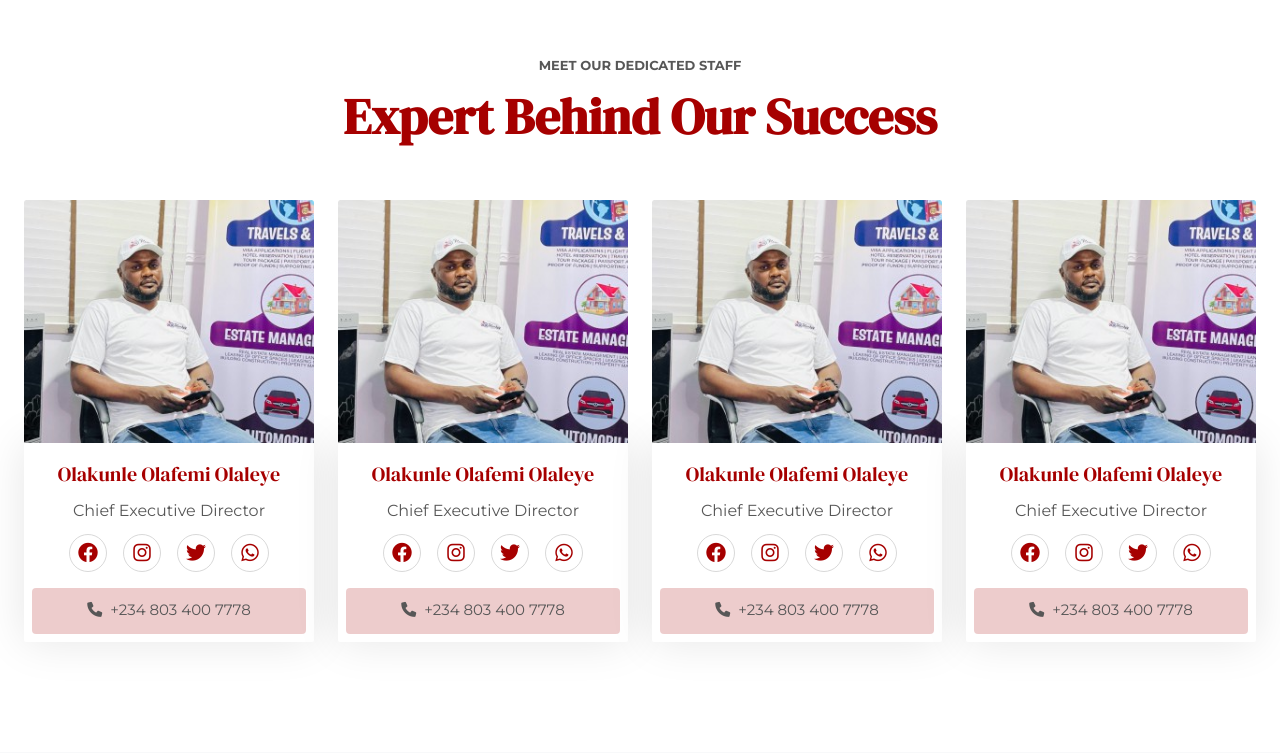
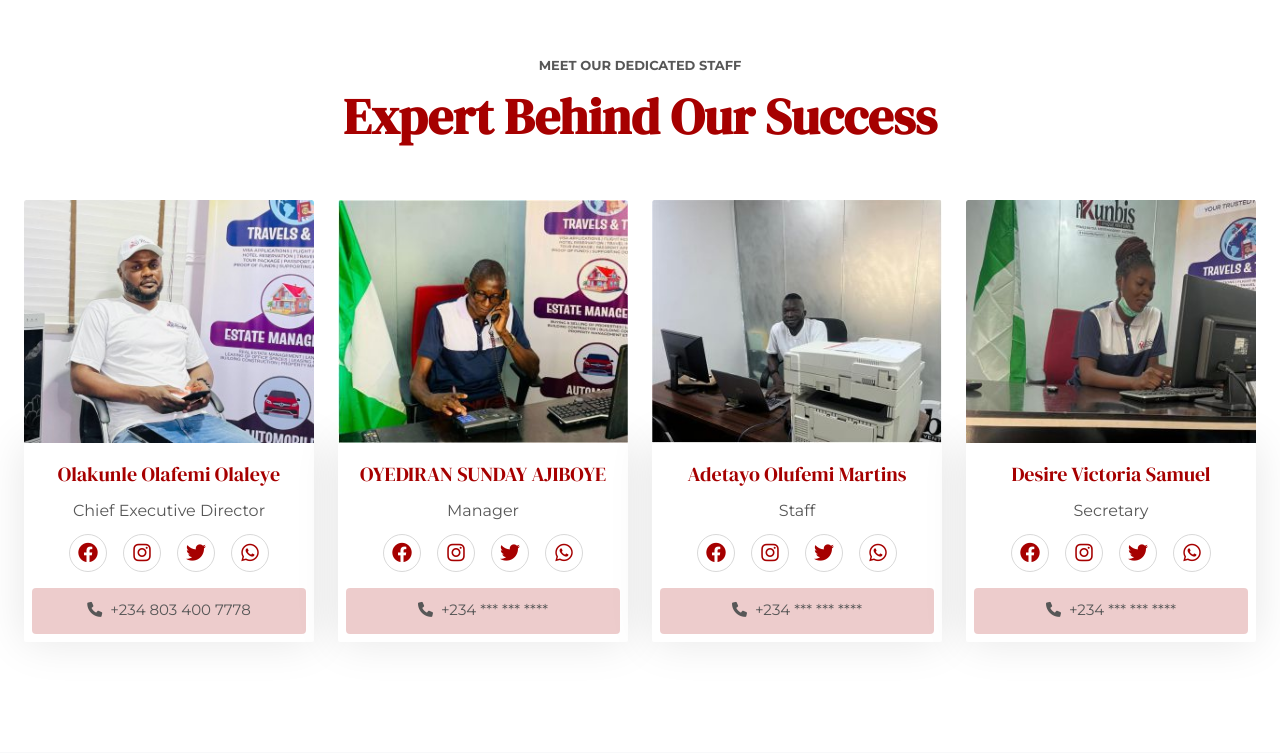
Before and after one commit to codewithemperor/kunbis_travel, a PHP site: page /index.php in a window 1280 px wide. Shown: the part 4705-5458 px from the top of the page. Run offline with PHP 8.4, Linux system fonts and the light colour scheme; some libraries are stand-ins or nearby versions.

Commit message:
deleted:    images/team/team-1-2.jpg 	deleted:    images/team/team-1-3.jpg 	deleted:    images/team/team-1-4.jpg 	deleted:    images/team/team-details-awards-1.jpg 	new file:   images/team/team2.jpg 	new file:   images/team/team3.jpg 	new file:   images/team/team4.jpg 	modified:   includes/team.php

```diff
--- a/includes/team.php
+++ b/includes/team.php
@@ -36,12 +36,12 @@
                 <div class="team_single" data-aos="zoom-in">
                     <div class="team_img-box">
                         <div class="team_img">
-                            <img src="images/team/team-1-1.jpg" alt="" data-aos="fade-up">
+                            <img src="images/team/team2.jpg" alt="" data-aos="fade-up">
                         </div>
                     </div>
                     <div class="team_content p-2 text-center">
-                        <h4 class="team_title mt-2" data-aos="fade-up">Olakunle Olafemi Olaleye</h4>
-                        <p class="mb-2" data-aos="fade-up">Chief Executive Director</p>
+                        <h4 class="team_title mt-2" data-aos="fade-up">OYEDIRAN SUNDAY AJIBOYE</h4>
+                        <p class="mb-2" data-aos="fade-up">Manager</p>
 
                         <ul class="team_social list-unstyled d-flex justify-content-center">
                             <li><a class="link-body-emphasis fs-5" href="#" data-aos="fade-up"><i class="fa-brands fa-facebook"></i></a></li>
@@ -50,9 +50,9 @@
                             <li class="ms-3"><a class="link-body-emphasis fs-5" href="#" data-aos="fade-up"><i class="fa-brands fa-whatsapp"></i></a></li>
                         </ul>
 
-                        <a href="tel:+2348034007778" class="team_number gap-2 d-flex justify-content-center align-items-center" data-aos="fade-up">
+                        <a href="#" class="team_number gap-2 d-flex justify-content-center align-items-center" data-aos="fade-up">
                             <i class="fa fa-phone"></i>
-                            <p>+234 803 400 7778</p>
+                            <p>+234 *** *** ****</p>
                         </a>
                     </div>
                 </div>
@@ -62,12 +62,12 @@
                 <div class="team_single" data-aos="zoom-in">
                     <div class="team_img-box">
                         <div class="team_img">
-                            <img src="images/team/team-1-1.jpg" alt="" data-aos="fade-up">
+                            <img src="images/team/team3.jpg" alt="" data-aos="fade-up">
                         </div>
                     </div>
                     <div class="team_content p-2 text-center">
-                        <h4 class="team_title mt-2" data-aos="fade-up">Olakunle Olafemi Olaleye</h4>
-                        <p class="mb-2" data-aos="fade-up">Chief Executive Director</p>
+                        <h4 class="team_title mt-2" data-aos="fade-up">Adetayo Olufemi Martins</h4>
+                        <p class="mb-2" data-aos="fade-up">Staff</p>
 
                         <ul class="team_social list-unstyled d-flex justify-content-center">
                             <li><a class="link-body-emphasis fs-5" href="#" data-aos="fade-up"><i class="fa-brands fa-facebook"></i></a></li>
@@ -76,9 +76,9 @@
                             <li class="ms-3"><a class="link-body-emphasis fs-5" href="#" data-aos="fade-up"><i class="fa-brands fa-whatsapp"></i></a></li>
                         </ul>
 
-                        <a href="tel:+2348034007778" class="team_number gap-2 d-flex justify-content-center align-items-center" data-aos="fade-up">
+                        <a href="#" class="team_number gap-2 d-flex justify-content-center align-items-center" data-aos="fade-up">
                             <i class="fa fa-phone"></i>
-                            <p>+234 803 400 7778</p>
+                            <p>+234 *** *** ****</p>
                         </a>
                     </div>
                 </div>
@@ -88,12 +88,12 @@
                 <div class="team_single" data-aos="zoom-in">
                     <div class="team_img-box">
                         <div class="team_img">
-                            <img src="images/team/team-1-1.jpg" alt="" data-aos="fade-up">
+                            <img src="images/team/team4.jpg" alt="" data-aos="fade-up">
                         </div>
                     </div>
                     <div class="team_content p-2 text-center">
-                        <h4 class="team_title mt-2" data-aos="fade-up">Olakunle Olafemi Olaleye</h4>
-                        <p class="mb-2" data-aos="fade-up">Chief Executive Director</p>
+                        <h4 class="team_title mt-2" data-aos="fade-up">Desire Victoria Samuel</h4>
+                        <p class="mb-2" data-aos="fade-up">Secretary</p>
 
                         <ul class="team_social list-unstyled d-flex justify-content-center">
                             <li><a class="link-body-emphasis fs-5" href="#" data-aos="fade-up"><i class="fa-brands fa-facebook"></i></a></li>
@@ -102,9 +102,9 @@
                             <li class="ms-3"><a class="link-body-emphasis fs-5" href="#" data-aos="fade-up"><i class="fa-brands fa-whatsapp"></i></a></li>
                         </ul>
 
-                        <a href="tel:+2348034007778" class="team_number gap-2 d-flex justify-content-center align-items-center" data-aos="fade-up">
+                        <a href="#" class="team_number gap-2 d-flex justify-content-center align-items-center" data-aos="fade-up">
                             <i class="fa fa-phone"></i>
-                            <p>+234 803 400 7778</p>
+                            <p>+234 *** *** ****</p>
                         </a>
                     </div>
                 </div>
```
Also changed, not shown: images/team/team-1-2.jpg (deleted), images/team/team-1-3.jpg (deleted), images/team/team-1-4.jpg (deleted), images/team/team-details-awards-1.jpg (deleted), images/team/team2.jpg (added), images/team/team3.jpg (added), images/team/team4.jpg (added).
